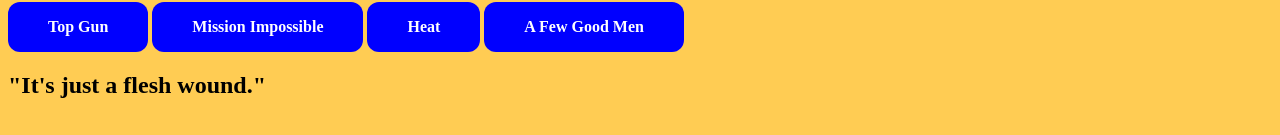
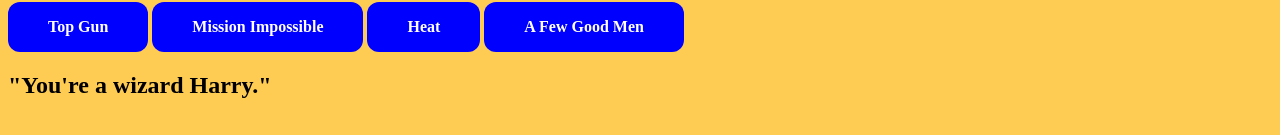
Before and after one commit to nateross-goat/Movie-Quote-Quiz, a website: page mixed.html in a window 1280 px wide. Shown: the part 412-547 px from the top of the page. Drawn offline with Linux system fonts and the light colour scheme.

Commit message:
MQFinalEditedversion

```diff
--- a/mixed.html
+++ b/mixed.html
@@ -68,7 +68,7 @@
         <label for="colorChange11" class="q11f-c-button">
             A Few Good Men
         </label>
-        <h2>"It's just a flesh wound."</h2><br>
+        <h2>"You're a wizard Harry."</h2><br>
         <div class="col">
             <input type="checkbox" id="colorChange15">
         <label for="colorChange15" class="q15f-c-button">
```
